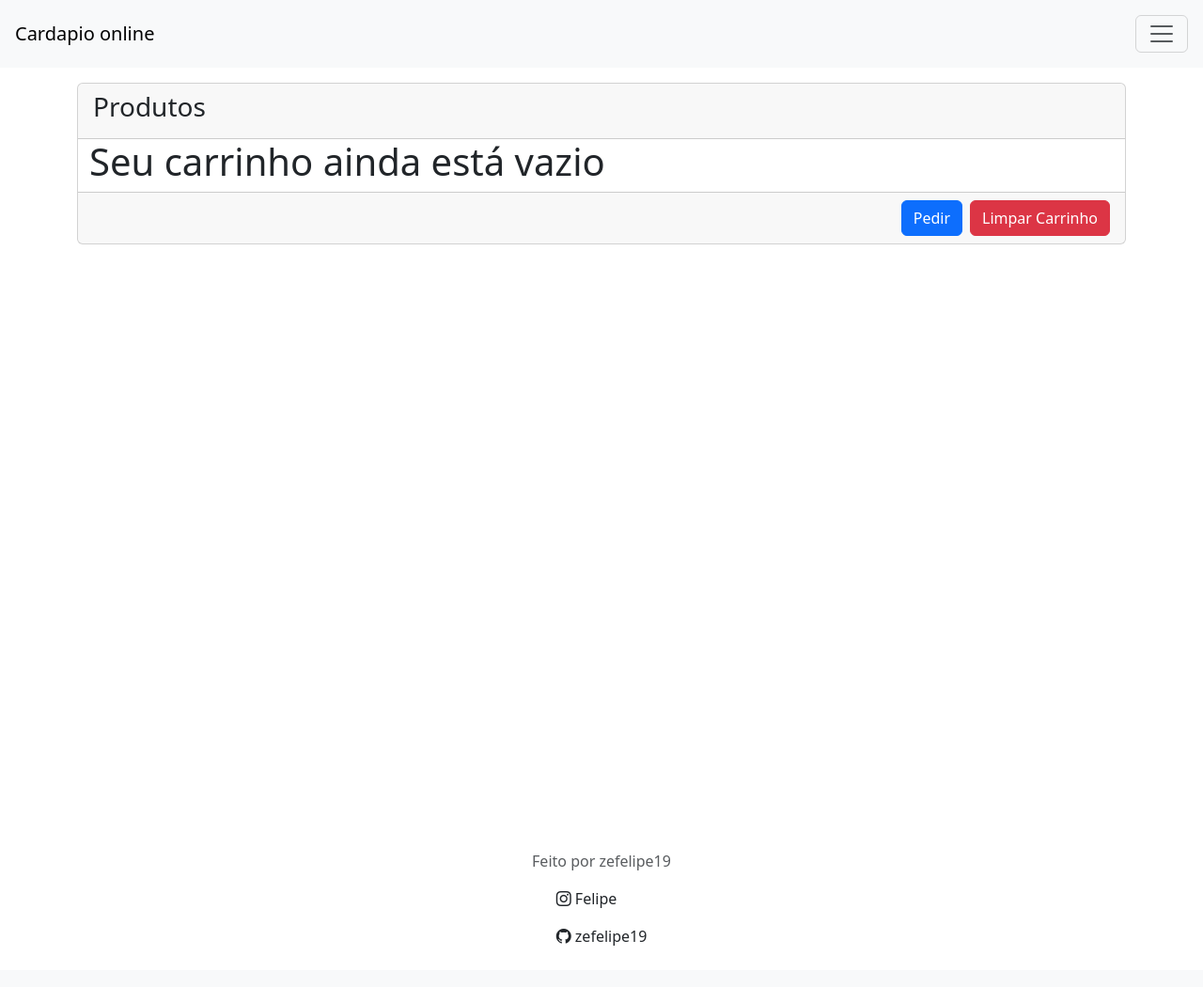
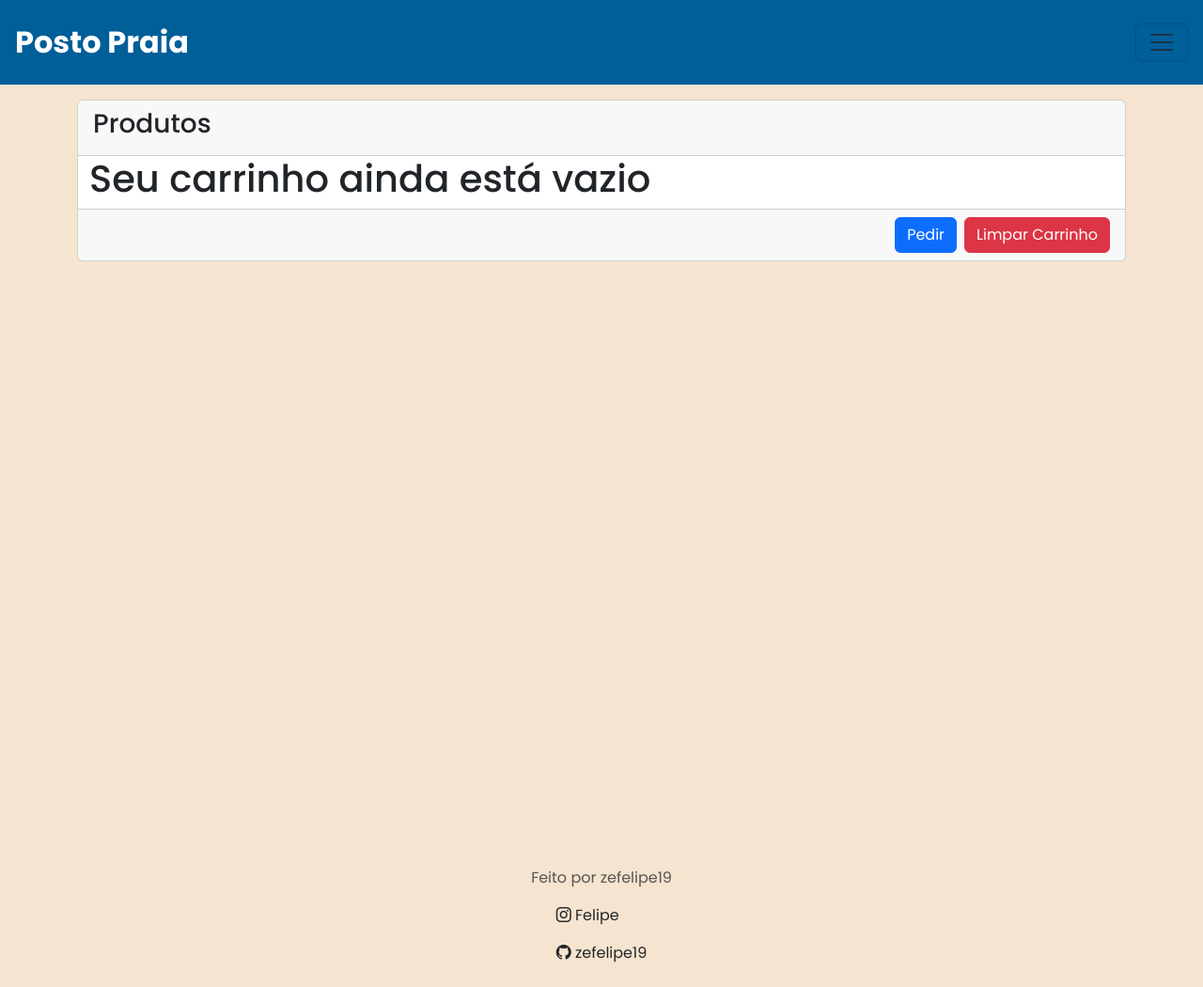
Before and after one commit to zefelipe19/cardapio_interativo_fork_posto_praia_pdd, a Django app: template apps/menu/templates/cart.html in a window 1280 px wide. Shown: the whole page at 94% size. Before the commit the page ends 1006 px from the top, so only its background shows below. Run offline with Django 5.2, Linux system fonts and the light colour scheme; the template is opened without the code that fills it, so the values that code supplies are empty.

Commit message:
front end posto praia

```diff
--- a/core/settings.py
+++ b/core/settings.py
@@ -26,7 +26,7 @@ SECRET_KEY = 'django-insecure-93!x74=*&-vkpe*+2sn^y93$fh9m8r=%_a86z$ok3qns6rlwp)
 DEBUG = True
 
 ALLOWED_HOSTS = ['*', ]
-CSRF_TRUSTED_ORIGINS = ['https://8000-zefelipe19-cardapiointe-1op6bpiw8e3.ws-us114.gitpod.io']
+CSRF_TRUSTED_ORIGINS = ['https://8000-zefelipe19-cardapiointe-0302fik2pjg.ws-us115.gitpod.io']
 
 # Application definition
 
--- a/templates/base.html
+++ b/templates/base.html
@@ -3,7 +3,7 @@
 <html lang="pt-BR">
 
 <head>
-    <title>Cardapio Online</title>
+    <title>Posto Praia - Cardapio Online</title>
     <meta charset="UTF-8" />
     <meta name="viewport" content="width=device-width, initial-scale=1" />
     <!-- Bootstrap -->
@@ -13,13 +13,14 @@
     <link rel="stylesheet" href="https://cdn.jsdelivr.net/npm/bootstrap-icons@1.11.3/font/bootstrap-icons.min.css" />
     <script defer src="//unpkg.com/alpinejs"></script>
     <script defer src="https://unpkg.com/axios/dist/axios.min.js"></script>
+    <link rel="stylesheet" href="{% static 'css/base.css' %}">
     {% block 'head' %}{% endblock %}
 </head>
 
 <body>
-    <header class="navbar container-fluid d-flex align-items-center justify-content-between p-3 bg-body-tertiary mb-3">
+    <header class="navbar container-fluid d-flex align-items-center justify-content-between p-3 mb-3">
         <div class="navbar-brand">
-            <a class="nav-link" href="{% url 'index' %}">Cardapio online</a>
+            <a class="navbar-brand fw-bolder fs-2" href="{% url 'index' %}" style="color: #fff;" href="{% url 'index' %}">Posto Praia</a>
         </div>
         <button class="btn navbar-toggler" type="button" data-bs-toggle="offcanvas" data-bs-target="#navbar"
             aria-controls="navbar">
@@ -27,7 +28,7 @@
         </button>
         <nav class="offcanvas offcanvas-end p-3" tabindex="-1" id="navbar" aria-labelledby="navbar">
             <div class="offcanvas-header">
-                <h2 class="offcanvas-title">Cardapio online</h2>
+                <h2 class="offcanvas-title fw-bold fs-2">Posto Praia</h2>
                 <button class="btn-close" aria-label="close" data-bs-dismiss="offcanvas"></button>
             </div>
             <div class="navbar-nav justify-content-center">
--- /dev/null
+++ b/templates/static/css/base.css
@@ -0,0 +1,15 @@
+@import url('https://fonts.googleapis.com/css2?family=Poppins:ital,wght@0,100;0,200;0,300;0,400;0,500;0,600;0,700;0,800;0,900;1,100;1,200;1,300;1,400;1,500;1,600;1,700;1,800;1,900&display=swap');
+
+body {
+    background-color: #f5e4cf;
+    font-family: "Poppins", sans-serif !important;
+}
+
+header {
+    background-color: #005e99 !important;
+}
+
+.posto-edit {
+    font-weight: bold !important;
+    color: #fff !important;
+}
```
Also changed, not shown: apps/menu/templates/index.html (+19 -6 lines), templates/static/img/backgroud.png (added).
